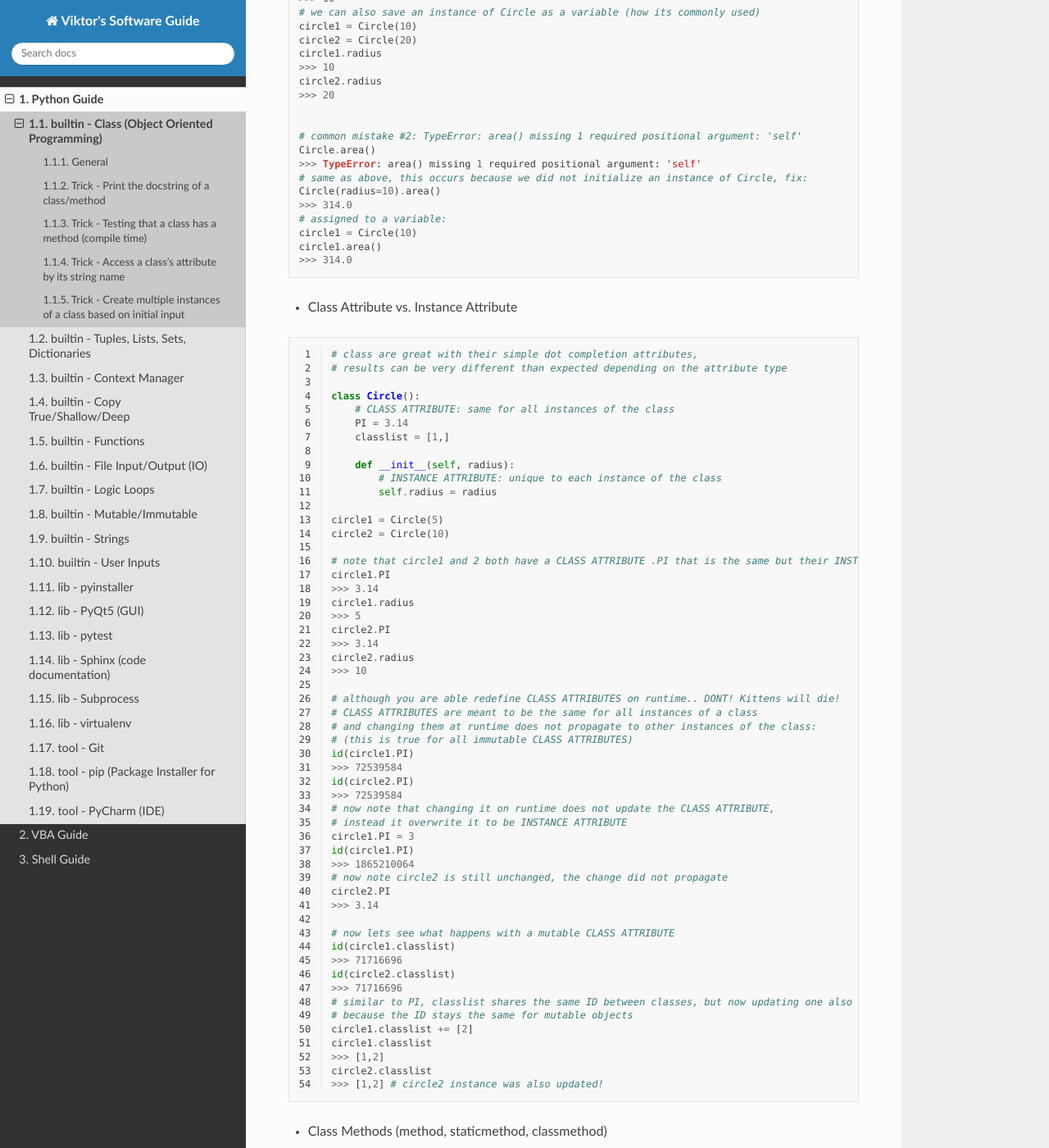
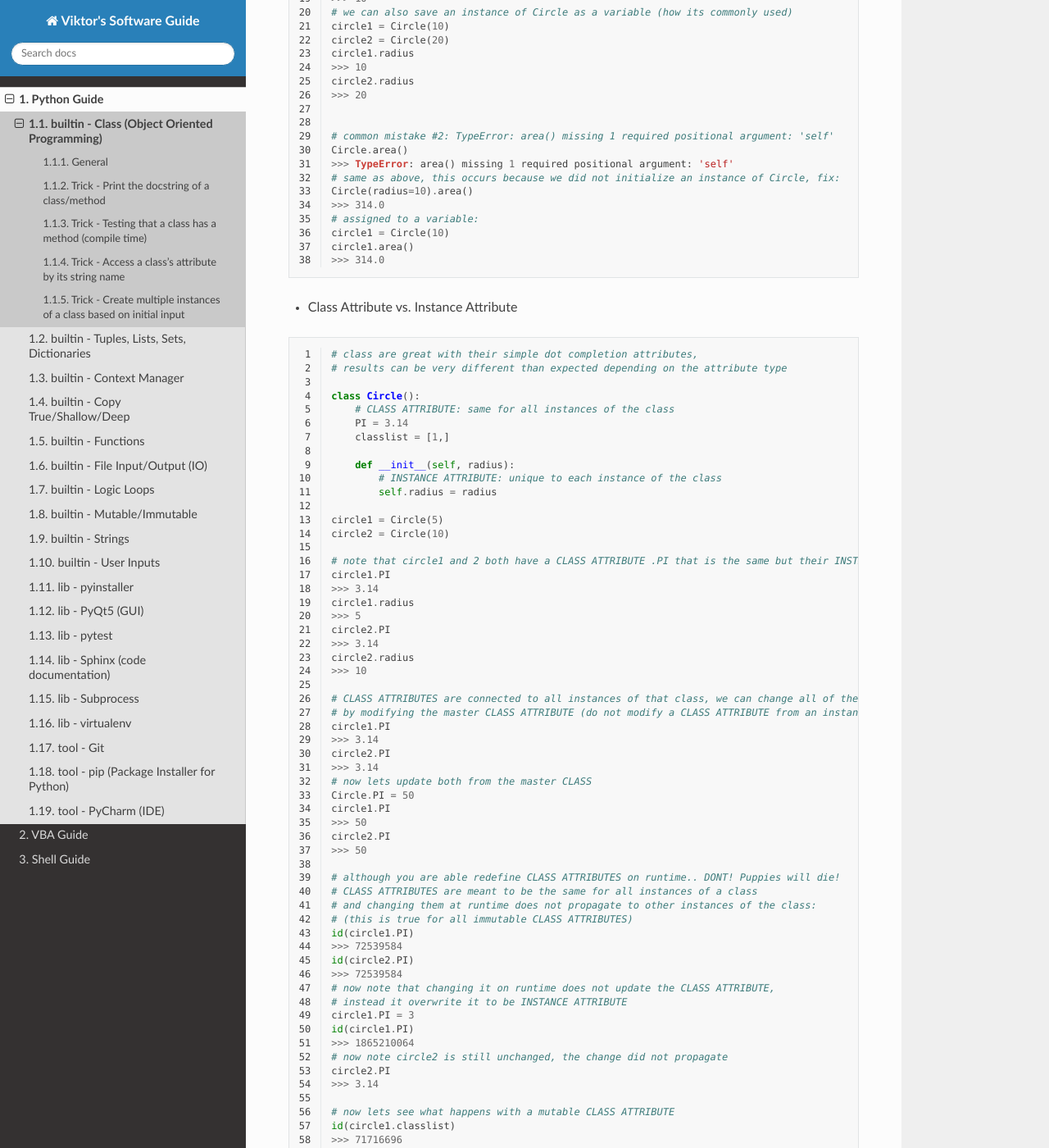
Before and after one commit to PydPiper/viks_SoftwareGuide, a Sphinx documentation site: the page built from source/python/builtin_class.rst, in a window 1280 px wide and 1400 px high, scrolled down 589 px. Shown: the whole window at 82% size. Built offline with Sphinx 7.4.7 and the Read the Docs theme 2.0.0, drawn with Linux system fonts in a browser that asks for light colours; some of the changed text lies outside the part shown.

Commit message:
updated pyinstaller and added to class CLASS ATTRIBUTE

```diff
--- a/source/python/builtin_class.rst
+++ b/source/python/builtin_class.rst
@@ -7,6 +7,7 @@ General
 - Class object versus Class object instance
 
 .. code-block:: python
+    :linenos:
 
     # to define a class
     class Circle():
@@ -77,7 +78,20 @@ General
     circle2.radius
     >>> 10
 
-    # although you are able redefine CLASS ATTRIBUTES on runtime.. DONT! Kittens will die!
+    # CLASS ATTRIBUTES are connected to all instances of that class, we can change all of them at once
+    # by modifying the master CLASS ATTRIBUTE (do not modify a CLASS ATTRIBUTE from an instance, see next example)
+    circle1.PI
+    >>> 3.14
+    circle2.PI
+    >>> 3.14
+    # now lets update both from the master CLASS
+    Circle.PI = 50
+    circle1.PI
+    >>> 50
+    circle2.PI
+    >>> 50
+
+    # although you are able redefine CLASS ATTRIBUTES on runtime.. DONT! Puppies will die!
     # CLASS ATTRIBUTES are meant to be the same for all instances of a class
     # and changing them at runtime does not propagate to other instances of the class:
     # (this is true for all immutable CLASS ATTRIBUTES)
--- a/source/python/lib_pyinstaller.rst
+++ b/source/python/lib_pyinstaller.rst
@@ -18,11 +18,14 @@ Usage
 2) install necessary python packages for the project
 3) complete the project
 4) run pyinstaller
+
 4.1) pyinstaller does not need to be locally installed within your project for it package up your project,
 however it does help to keep a stable working version locked with your project. If your global python path is
 setup (you are able to type ``python`` in your terminal), then ``pyinstaller`` should also work if it is installed.
 Normally pyinstaller will be in the Scripts folder
+
 4.2) running pyinstaller: ``pyinstaller yourmodule.py --onefile``
+
 4.3) if everything goes well this will create 3 items:
 
 - build folder: contains compiled parts of your package and log files
@@ -46,4 +49,4 @@ it is usually an import error or version incompatability.
     ...
 
 - then compile your project via .spec file ``pyinstaller project.spec``. If you dont have a spec file,
-create one via ``pyi-makespec project --onefile``
+ create one via ``pyi-makespec project --onefile``
--- a/source/python/tool_pycharm.rst
+++ b/source/python/tool_pycharm.rst
@@ -31,4 +31,4 @@ File > Settings > Tools > Terminal > Start directory
 
 - To configure a custom terminal emulator (like gitbash) inside pycharm terminal tab:
 
-File > Settings > Tools > Terminal > Shell path: C:\Program Files\Git\bin\sh.exe
+File > Settings > Tools > Terminal > Shell path: ``"C:\Program Files\Git\bin\sh.exe" --login``
```
